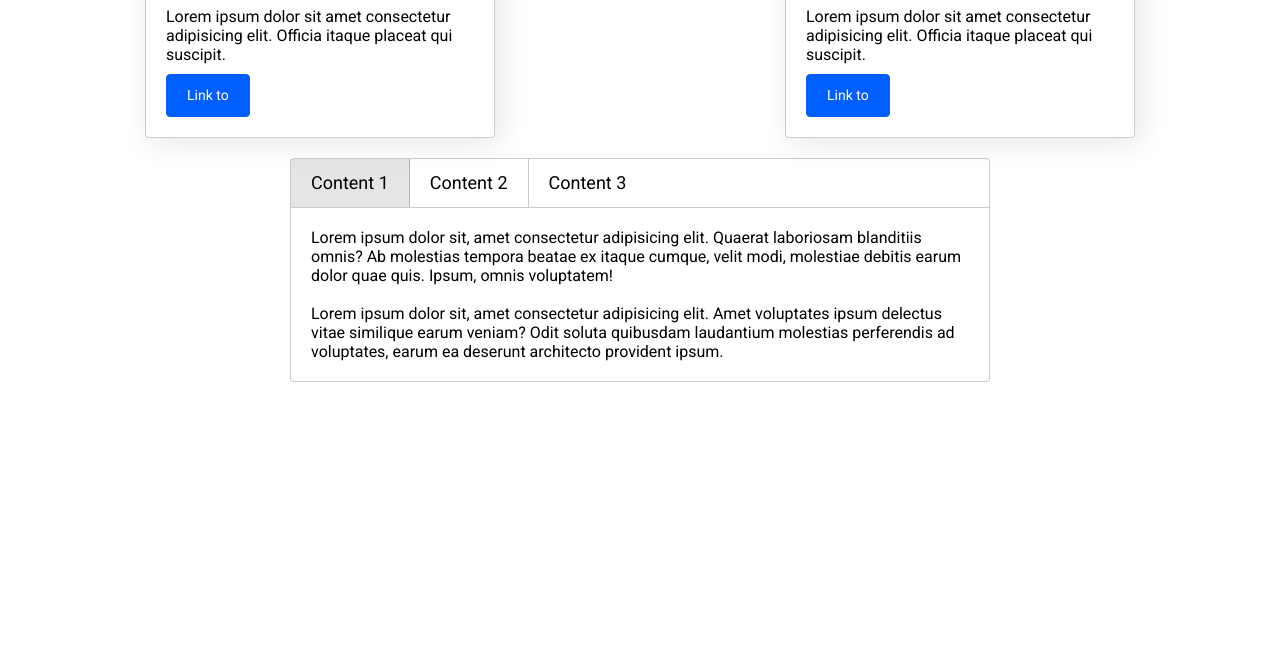
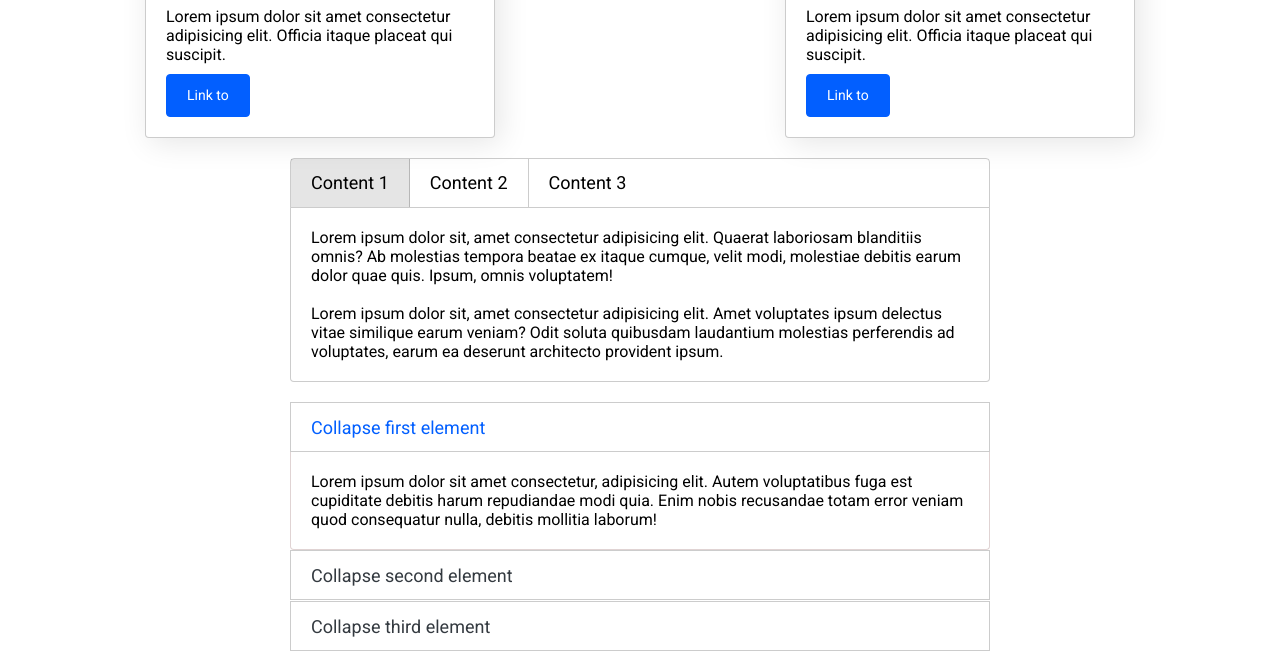
Before and after one commit to yakolga/js-lib, a website: page src/index.html in a window 1280 px wide. Shown: the part 356-1008 px from the top of the page. Before the commit the page ends 800 px from the top, so only its background shows below. Drawn offline with nearby package versions, Linux system fonts and the light colour scheme; files that its build step writes are made by us from their sources; files whose address does not match are found by name.

Commit message:
accordion component

```diff
--- a/src/index.html
+++ b/src/index.html
@@ -85,6 +85,34 @@
         </div>
     </div>
 
+    <!-- Accordion -->
+    <div class="accordion mt-20 block-center">
+        <div class="accordion-head">
+            <span>Collapse first element</span>
+        </div>
+        <div class="accordion-content">
+            <div class="accordion-inner">
+                Lorem ipsum dolor sit amet consectetur, adipisicing elit. Autem voluptatibus fuga est cupiditate debitis harum repudiandae modi quia. Enim nobis recusandae totam error veniam quod consequatur nulla, debitis mollitia laborum!
+            </div>
+        </div>
+        <div class="accordion-head">
+            <span>Collapse second element</span>
+        </div>
+        <div class="accordion-content">
+            <div class="accordion-inner">
+                Lorem ipsum dolor sit amet consectetur, adipisicing elit. Autem voluptatibus fuga est cupiditate debitis harum repudiandae modi quia. Enim nobis recusandae totam error veniam quod consequatur nulla, debitis mollitia laborum!
+            </div>
+        </div>
+        <div class="accordion-head">
+            <span>Collapse third element</span>
+        </div>
+        <div class="accordion-content">
+            <div class="accordion-inner">
+                Lorem ipsum dolor sit amet consectetur, adipisicing elit. Autem voluptatibus fuga est cupiditate debitis harum repudiandae modi quia. Enim nobis recusandae totam error veniam quod consequatur nulla, debitis mollitia laborum!
+            </div>
+        </div>
+    </div>
+
     <script src='script.js'></script>
 </body>
 </html>
--- /dev/null
+++ b/src/js/lib/components/accordion.js
@@ -0,0 +1,29 @@
+import $ from '../core';
+
+// $.prototype.accordion = function(headActive = 'accordion-head--active', contentActive = 'accordion-content--active', paddings = 40) {
+//     for (let i = 0; i < this.length; i++) {
+//         $(this[i]).click(() => {
+//             $(this[i]).toggleClass(headActive);
+//             $(this[i].nextElementSibling).toggleClass(contentActive);
+
+//             if (this[i].classList.contains(headActive)) {
+//                 this[i].nextElementSibling.style.maxHeight = this[i].nextElementSibling.scrollHeight + paddings + "px";
+//             } else {
+//                 this[i].nextElementSibling.style.maxHeight = "0px";
+//             }
+//         });
+//     }
+// };
+
+$.prototype.accordion = function() {
+    $(this[0]).addClass('accordion-head--active');
+    $(this[0].nextElementSibling).addClass('accordion-content--active');
+    for (let i = 0; i < this.length; i++) {
+        $(this[i]).click(() => {
+            $(this[i]).toggleClass('accordion-head--active').siblings().removeClass('accordion-head--active');
+            $(this[i].nextElementSibling).toggleClass('accordion-content--active').siblings().removeClass('accordion-content--active');
+        });
+    }
+};
+
+$('.accordion-head').accordion();
--- a/src/js/lib/lib.js
+++ b/src/js/lib/lib.js
@@ -8,5 +8,6 @@ import './modules/effects';
 import './components/dropdown';
 import './components/modal';
 import './components/tab';
+import './components/accordion';
 
 export default $;
--- /dev/null
+++ b/src/sass/components/accordion.scss
@@ -0,0 +1,38 @@
+@use '../general/variables';
+
+.accordion {
+    max-width: 700px;
+    &-head {
+        display: flex;
+        align-items: center;
+        width: 100%;
+        min-height: 50px;
+        padding: 0 20px;
+        border: 1px solid rgba(0,0,0, .2);
+        font-size: 18px;
+        color: variables.$dark;
+        cursor: pointer;
+        &--active {
+            color: variables.$primary;
+        }
+    }
+    &-content {
+        max-height: 0px;
+        opacity: 0;
+        overflow: hidden;
+        transition: opacity 0.5s, max-height 0.6s, padding 0.1s;
+        background-color: #fff;
+        border: 1px solid rgba(224,211,211, 1);
+        border-top: none;
+        border-radius: 0 0 4px 4px;
+        &--active {
+            overflow: visible;
+            opacity: 1;
+            max-height: fit-content;
+        }
+    }
+    &-inner {
+        display: block;
+        padding: 20px;
+    }
+}
--- a/src/sass/style.scss
+++ b/src/sass/style.scss
@@ -7,3 +7,4 @@
 @use './components/card.scss';
 @use './components/modal.scss';
 @use './components/tabs.scss';
+@use './components/accordion.scss';
```
Also changed, not shown: dist/index.html, dist/script.js, dist/style.css, 1 other file.
